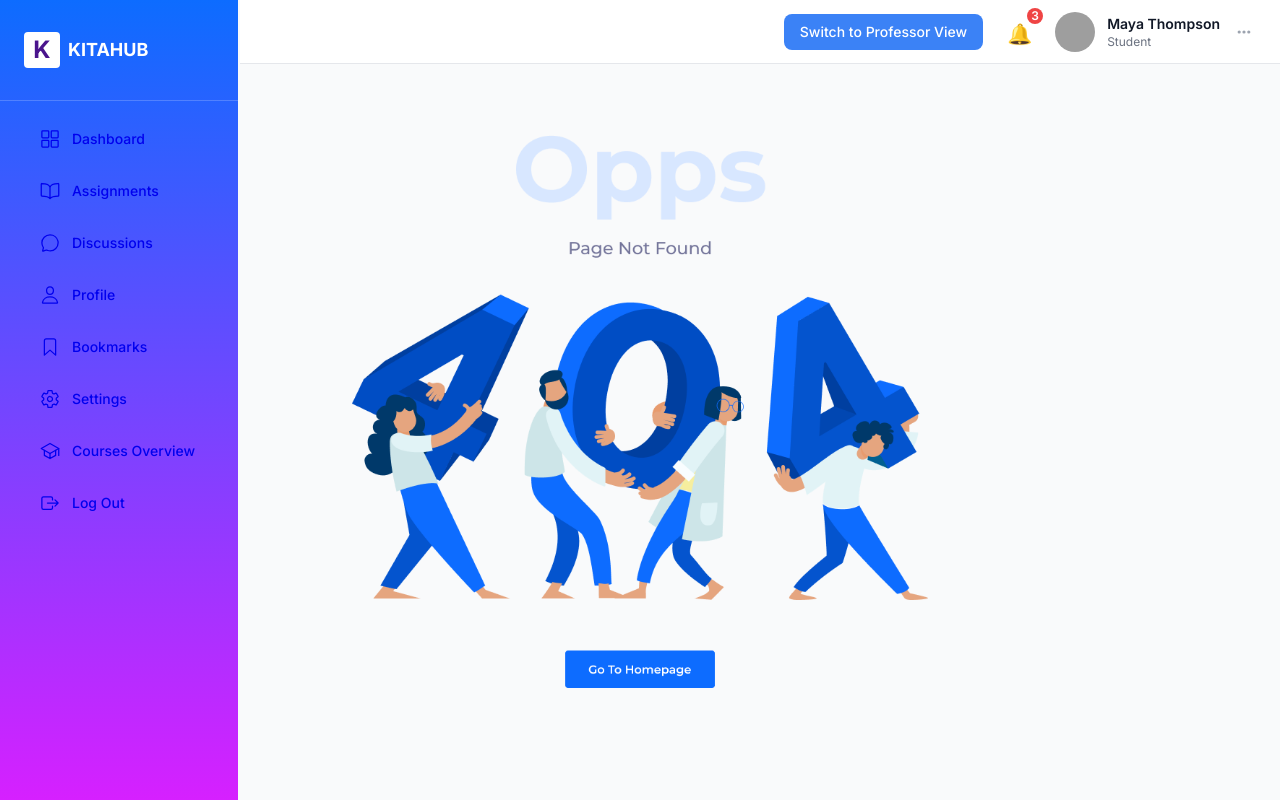
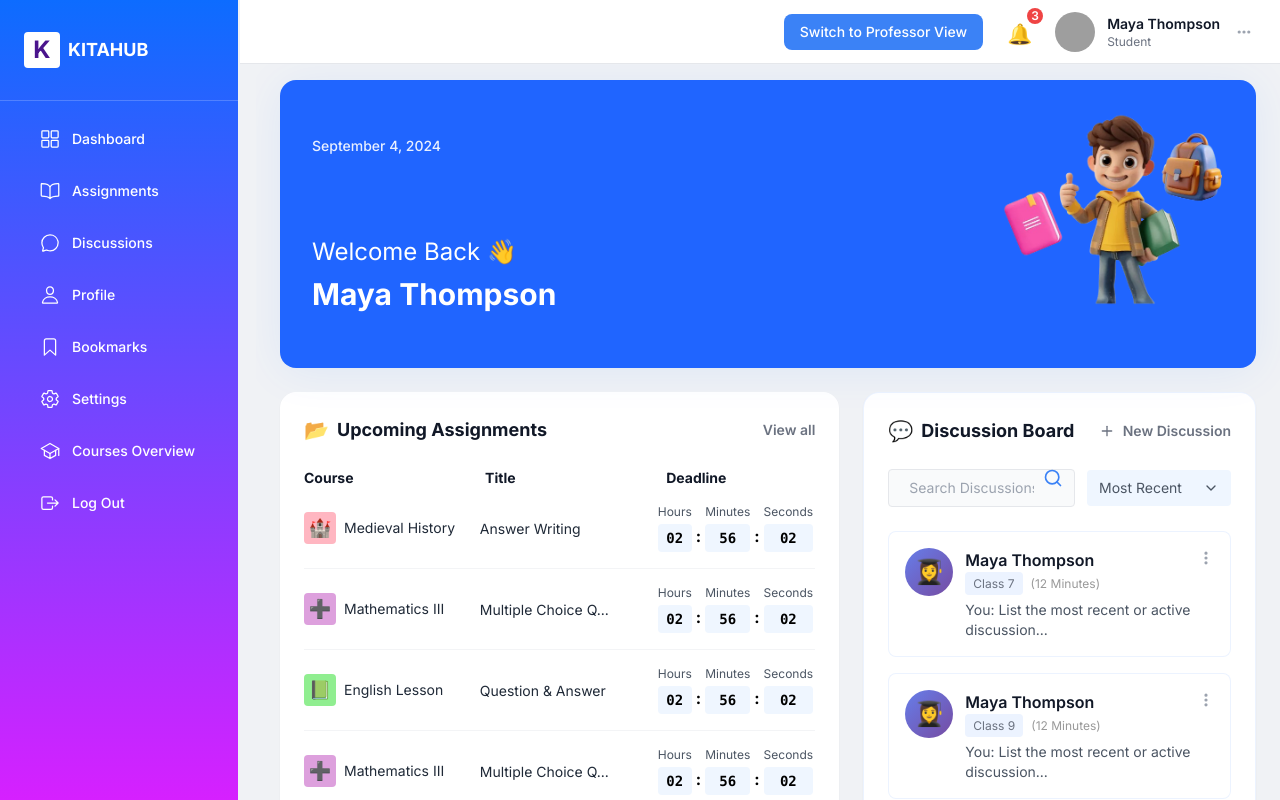
Before and after one commit to Abdurrehman102/kitahub-dashboard, a Next.js app: page /student in a window 1280 px wide. Built offline with nearby package versions, Linux system fonts and the light colour scheme; grey boxes are pictures that could not be loaded.

Commit message:
Fix deployment error

```diff
--- a/src/app/student/page.jsx
+++ b/src/app/student/page.jsx
@@ -1,36 +1,35 @@
 "use client";
-import React from 'react';
+import React, { Suspense } from 'react'; // Suspense lazmi hai
 import { useSearchParams } from 'next/navigation';
 import Sidebar from '../../components/Sidebar';
-import ProfessorSidebar from '../../components/ProfessorSidebar';
 import Header from '../../components/Header';
-// Import Error404Page or create a simple placeholder
-import Error404Page from '../../components/404Page';
+import DashboardContent from '../../components/DashboardContent';
 
-const StudentsPage = () => {
+// 1. UI ko alag component mein nikalen
+const StudentDashboardContent = () => {
     const searchParams = useSearchParams();
-    const isProfessor = searchParams.get('role') === 'professor';
+    const role = searchParams.get('role') || 'student';
 
     return (
-        <div className="flex min-h-screen bg-gray-50">
-            {isProfessor ? (
-                <ProfessorSidebar userType="professor" />
-            ) : (
-                <Sidebar userType="student" />
-            )}
-            <div className="flex-1 flex flex-col">
-                <Header
-                    userRole={isProfessor ? 'professor' : 'student'}
-                    userName={isProfessor ? 'Prof. Jane Smith' : 'Maya Thompson'}
-                    userType={isProfessor ? 'Professor' : 'Student'}
-                />
-                <div className="flex-1 overflow-auto">
-                    {/* Show 404 since StudentsContent doesn't exist yet */}
-                    <Error404Page />
-                </div>
+        <div className="flex-1 flex flex-col">
+            <Header userRole={role} userName="Maya Thompson" userType="Student" />
+            <div className="flex-1 overflow-auto">
+                <DashboardContent userRole="student" userName="Maya Thompson" />
             </div>
         </div>
     );
 };
 
-export default StudentsPage;
+// 2. Main page par Suspense boundary lagayen
+const StudentPage = () => {
+    return (
+        <div className="flex min-h-screen bg-gray-50">
+            <Sidebar currentPage="dashboard" userRole="student" />
+            <Suspense fallback={<div className="p-10 font-bold">Loading Student Dashboard...</div>}>
+                <StudentDashboardContent />
+            </Suspense>
+        </div>
+    );
+};
+
+export default StudentPage;
```
